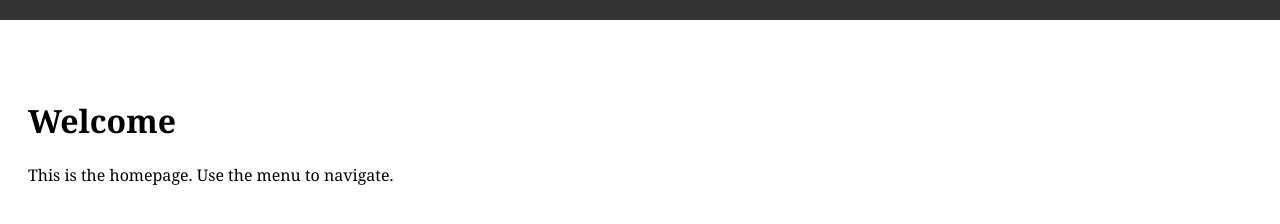
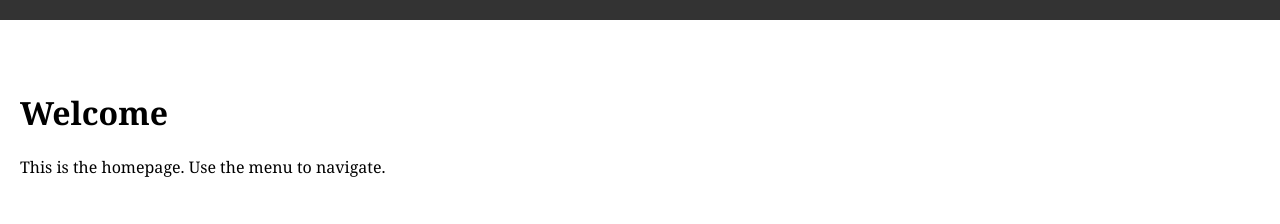
Before and after one commit to ben-wesley/homepage, a plain HTML site: page index.html in a window 1280 px wide. Drawn offline with nearby package versions, Linux system fonts and the light colour scheme; no server answers.

Commit message:
Update styles.css

```diff
--- a/styles.css
+++ b/styles.css
@@ -1,7 +1,7 @@
 body {
     font-family: Georgia, Garamond, serif;
-    margin: 0.25em;
-    padding: 0.25em;
+    margin: 0;
+    padding: 0;
 }
 
 #menu {
```
